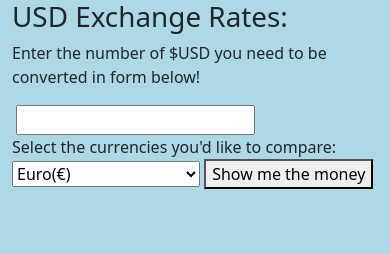
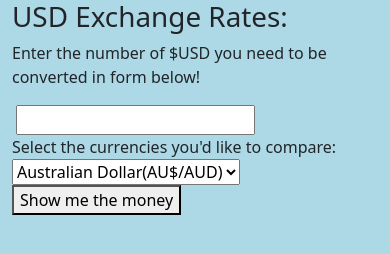
Before and after one commit to Schmelzberry/currency-rates, a website built with webpack: page src/index.html in a window 390 px wide. Built offline with nearby package versions, Linux system fonts and the light colour scheme.

Commit message:
add currencies, style and breakpoints to html form

```diff
--- a/src/index.html
+++ b/src/index.html
@@ -15,13 +15,16 @@
       <input id="usd" type="number" name="usd">
       <label for="newCurrency">Select the currencies you'd like to compare:</label>
       <select id="newCurrency" name="newCurrency" >
-        <option value="EUR">Euro(€)</option>
-        <option value="AUD">Australian Dollar(AU$)</option>
-        <option value="GBP">Pound Sterling(£)</option>
-        <option value="CZK">Koruna/Crown(Kč)</option>
-        <option value="INR">Indian Rupee(₹)</option>
-        <option value="LBP">Pound/Lira(LL/ ل.ل)</option>
-        <option value="MON">Monopoly Money</option>
+        <option value="AUD">Australian Dollar(AU$/AUD)</option>
+        <option value="CZK">Koruna/Crown(Kč/CZK)</option>
+        <option value="EUR">Euro(€/EUR)</option>
+        <option value="GBP">Pound Sterling(£/GBP)</option>
+        <option value="INR">Indian Rupee(₹/INR)</option>
+        <option value="LBP">Lira(ل.ل/LBP)</option>
+        <option value="Monopoly(₩)">Monopoly Money(₩)</option>
+        <option value="PGK">Kina(K/PGK)</option>
+        <option value="SAR">Riyal(ر.س/SAR)</option>
+        <option value="TMT">Manat(ر.س/TMT)</option>
       </select>
       <button type="submit" id="dolla">Show me the money</button>
     </form>
```
